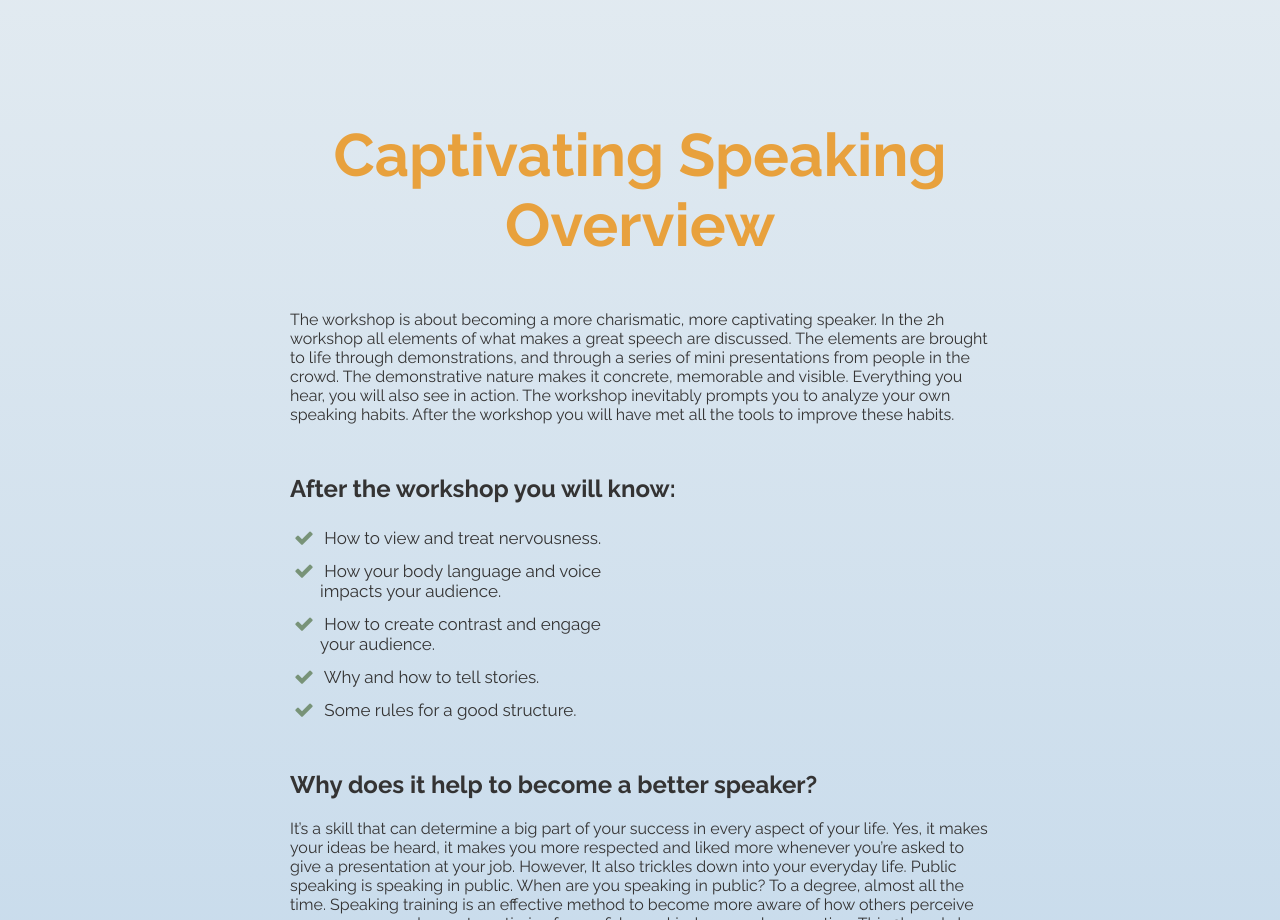
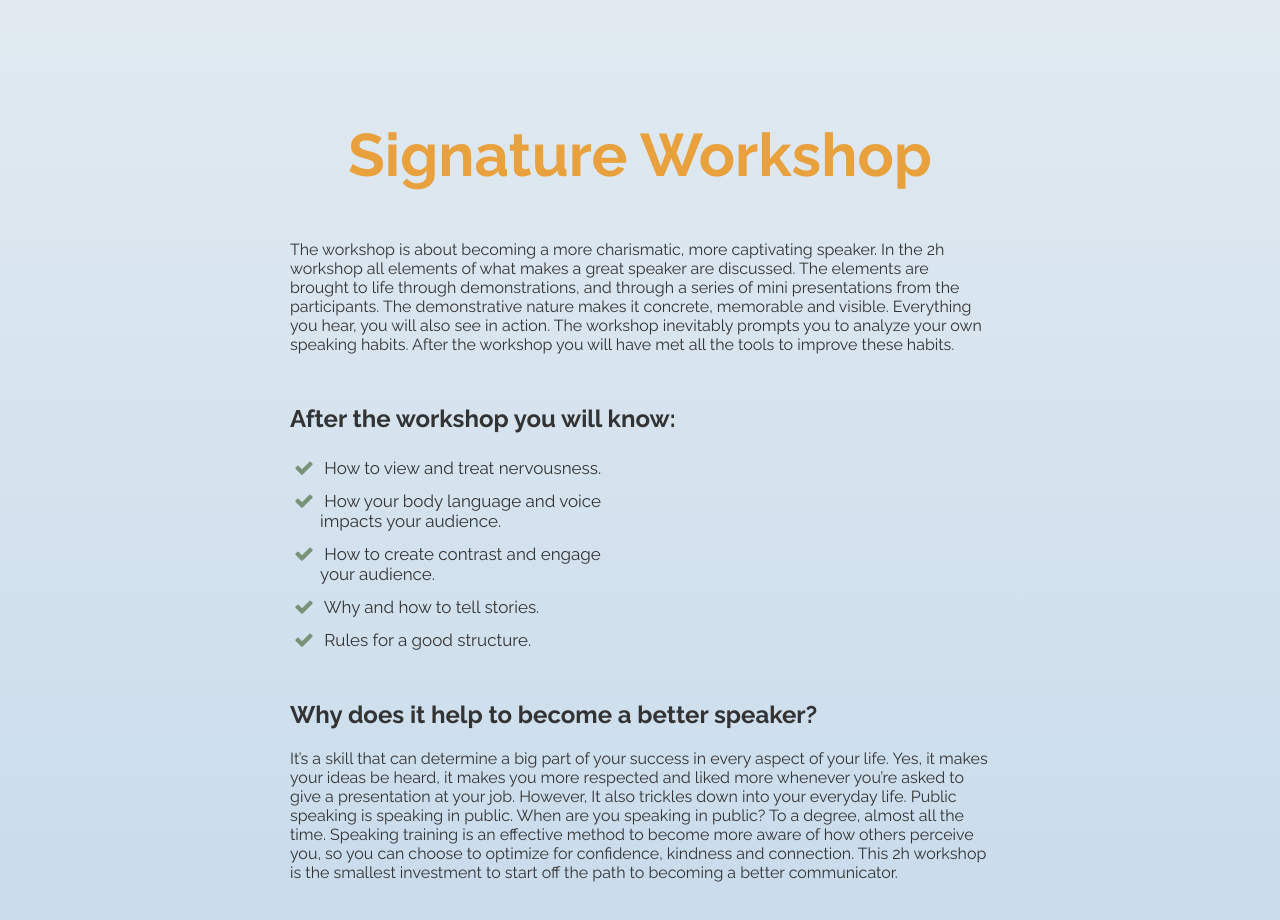
Before and after one commit to sepkeuchenius/publicspeakingwalk, a plain HTML site: page public/captivating-speaking-workshop-overview.html in a window 1280 px wide. Shown: the part 460-1380 px from the top of the page. Drawn offline with nearby package versions, Linux system fonts and the light colour scheme.

Commit message:
Update captivating-speaking-workshop-overview.html

```diff
--- a/public/captivating-speaking-workshop-overview.html
+++ b/public/captivating-speaking-workshop-overview.html
@@ -33,17 +33,17 @@
       <a class="dropbtn page-link">Workshop</a>
       <div class="dropdown-content">
         <a href="/captivating-speaking-workshop-overview" class="page-link">
-          <span class="english">Captivating Speaking Workshop Overview</span>
-          <span class="dutch">Pakkend Spreken Overzicht</span>
+          <span class="english">Signature Workshop</span>
+          <span class="dutch">Signature Workshop</span>
         </a>
         <a href="/captivating-speaking-training-workshop" class="page-link">
-          <span class="english">Captivating Speaking Training Workshop</span>
-          <span class="dutch">Pakken Spreken Training</span>
+          <span class="english">Pitching Workshop</span>
+          <span class="dutch">Pitching Workshop</span>
         </a>
 
         <a href="/captivating-speaking-day-training" class="page-link">
-          <span class="english">Captivating Speaking Day Training</span>
-          <span class="dutch">Pakken Spreken Dagtraining</span>
+          <span class="english">Day Training</span>
+          <span class="dutch">Day Training</span>
         </a>
       </div>
     </div>
@@ -69,10 +69,10 @@
 
     <h1 id="title">
       <span class="english">
-        Captivating Speaking Overview
+        Signature Workshop
       </span>
       <span class="dutch">
-        Captivating Speaking Overview
+        Signature Workshop
       </span>
     </h1>
     <article>
@@ -80,8 +80,8 @@
         <p>
           <span class="english">
             The workshop is about becoming a more charismatic, more captivating speaker.
-            In the 2h workshop all elements of what makes a great speech are discussed. The elements are brought to life
-            through demonstrations, and through a series of mini presentations from people in the crowd. The
+            In the 2h workshop all elements of what makes a great speaker are discussed. The elements are brought to life
+            through demonstrations, and through a series of mini presentations from the participants. The
             demonstrative
             nature makes it concrete, memorable and visible. Everything you hear, you will also see in action.
             The workshop inevitably prompts you to analyze your own speaking habits.
@@ -146,11 +146,11 @@
           </li>
           <li>
             <span class="english">
-              Some rules for a good structure.
+              Rules for a good structure.
             </span>
 
             <span class="dutch">
-              Some rules for a good structure.
+              Rules for a good structure.
             </span>
 
           </li>
```
